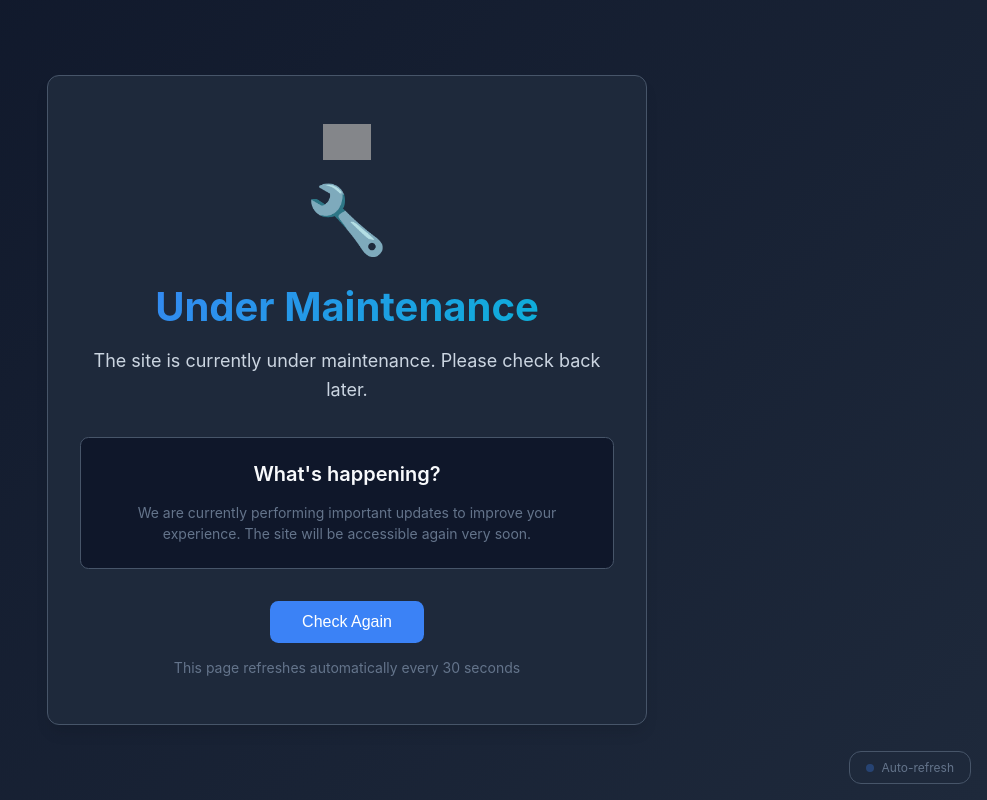
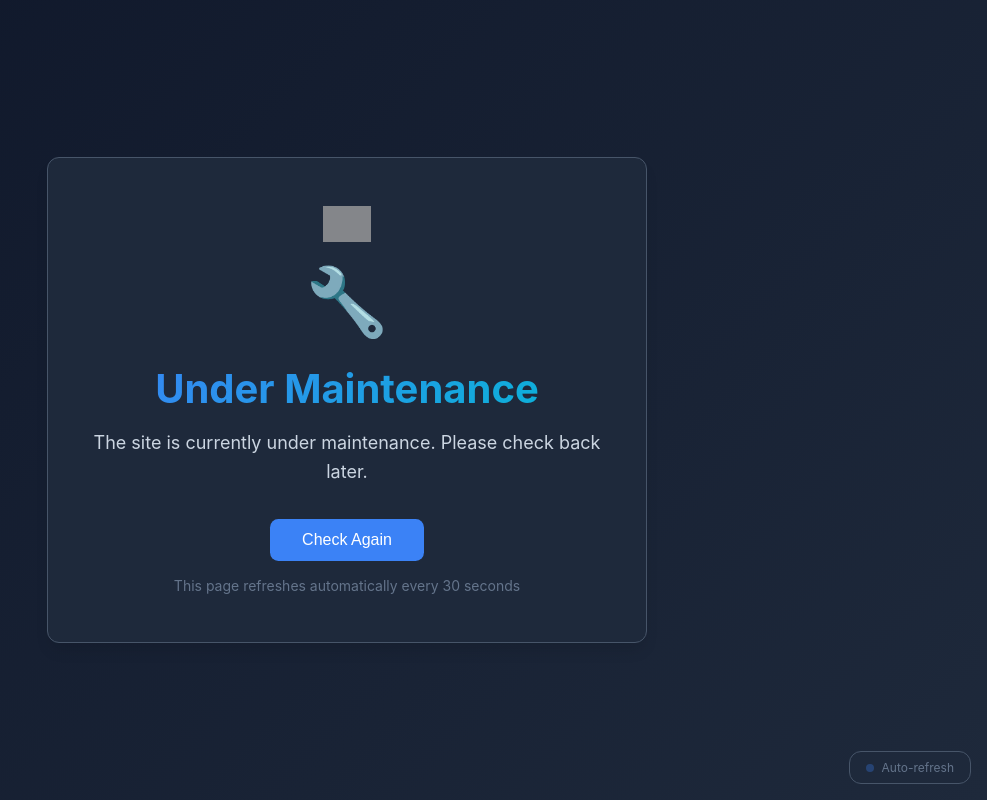
Before and after one commit to drogonj/ft_wheel, a Django app: template backend/django/users/templates/maintenance.html in a window 1280 px wide. Shown: the whole page, without its empty margins (293-1280 px from the left). Run offline with Django 5.2, Linux system fonts and the light colour scheme; the template is opened without the code that fills it, so the values that code supplies are empty; grey boxes are pictures that could not be loaded.

Commit message:
remove useless div

```diff
--- a/backend/django/users/templates/maintenance.html
+++ b/backend/django/users/templates/maintenance.html
@@ -200,14 +200,6 @@
             {{ maintenance_message|default:"The site is currently under maintenance. Please check back later." }}
         </div>
 
-        <div class="maintenance-details">
-            <h3>What's happening?</h3>
-            <p>
-                We are currently performing important updates to improve your experience.
-                The site will be accessible again very soon.
-            </p>
-        </div>
-
         <div class="maintenance-footer">
             <button class="refresh-btn" onclick="window.location.reload()">
                 Check Again
```
